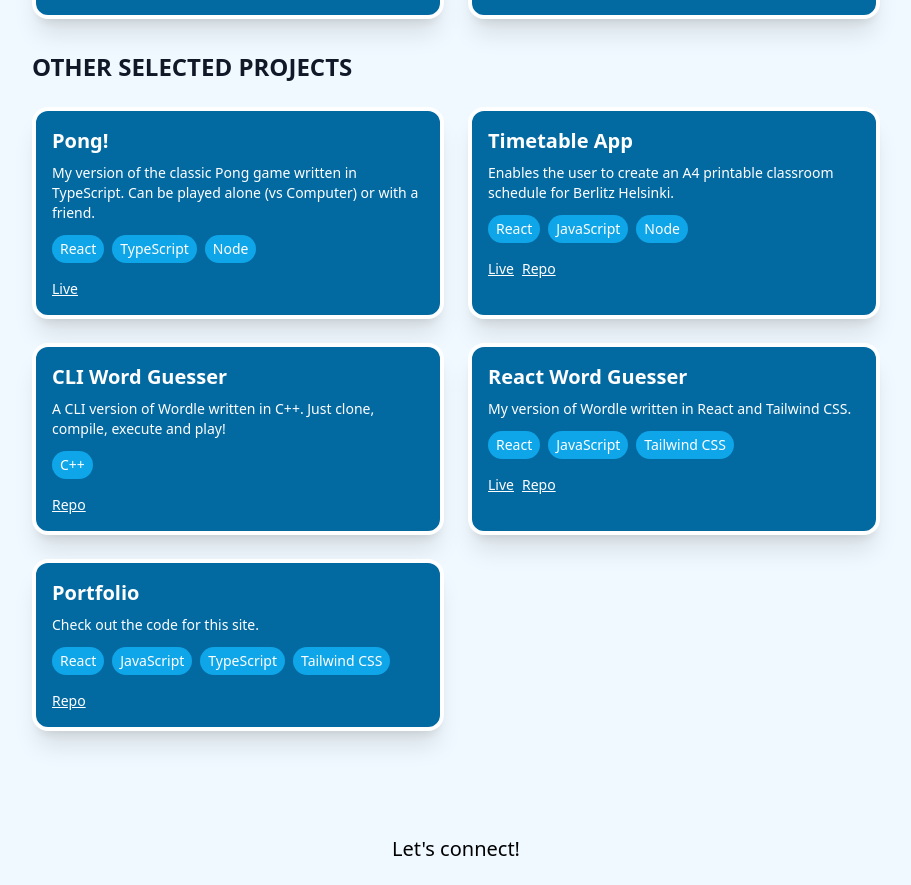
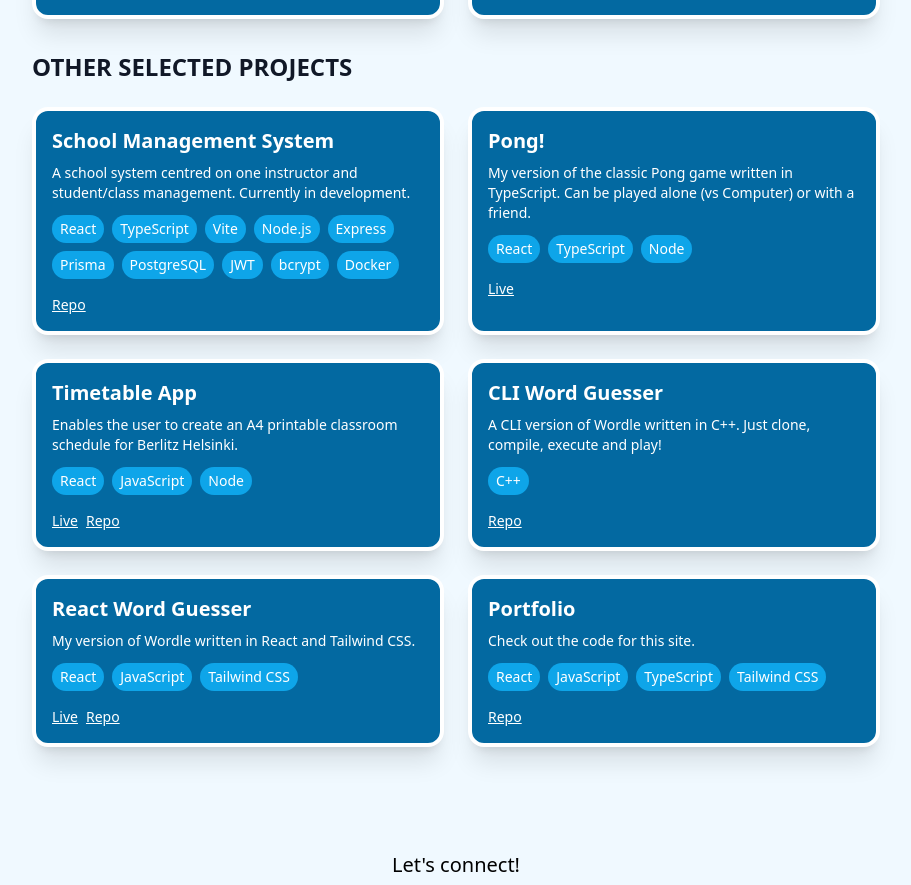
Before and after one commit to ThomasParratt/portfolio, a React (Vite) app: page /#/ in a window 1280 px wide. Shown: the part 1225-2110 px from the top of the page, without its empty margins (184-1095 px from the left). Built offline with nearby package versions, Linux system fonts and the light colour scheme.

Commit message:
added project

```diff
--- a/src/data/projects.js
+++ b/src/data/projects.js
@@ -1,13 +1,20 @@
 const projects = [
     {
         id: 'p1',
+        title: 'School Management System',
+        description: 'A school system centred on one instructor and student/class management. Currently in development.',
+        tech: ['React', 'TypeScript', 'Vite', 'Node.js', 'Express', 'Prisma', 'PostgreSQL', 'JWT', 'bcrypt', 'Docker'],
+        repo: 'https://github.com/ThomasParratt/school-system'
+    },
+    {
+        id: 'p2',
         title: 'Pong!',
         description: 'My version of the classic Pong game written in TypeScript. Can be played alone (vs Computer) or with a friend.',
         tech: ['React', 'TypeScript', 'Node'],
         liveInternal: '/pong'
     },
     {
-        id: 'p2',
+        id: 'p3',
         title: 'Timetable App',
         description: 'Enables the user to create an A4 printable classroom schedule for Berlitz Helsinki.',
         tech: ['React', 'JavaScript', 'Node'],
@@ -15,14 +22,14 @@ const projects = [
         live: 'https://day-schedule.vercel.app/'
     },
     {
-        id: 'p3',
+        id: 'p4',
         title: 'CLI Word Guesser',
         description: 'A CLI version of Wordle written in C++. Just clone, compile, execute and play!',
         tech: ['C++'],
         repo: 'https://github.com/ThomasParratt/word_game'
     },
     {
-        id: 'p4',
+        id: 'p5',
         title: 'React Word Guesser',
         description: 'My version of Wordle written in React and Tailwind CSS.',
         tech: ['React', 'JavaScript', 'Tailwind CSS'],
@@ -30,7 +37,7 @@ const projects = [
         live: 'https://word-guesser-iota.vercel.app/'
     },
     {
-        id: 'p5',
+        id: 'p6',
         title: 'Portfolio',
         description: 'Check out the code for this site.',
         tech: ['React', 'JavaScript', 'TypeScript', 'Tailwind CSS'],
```
